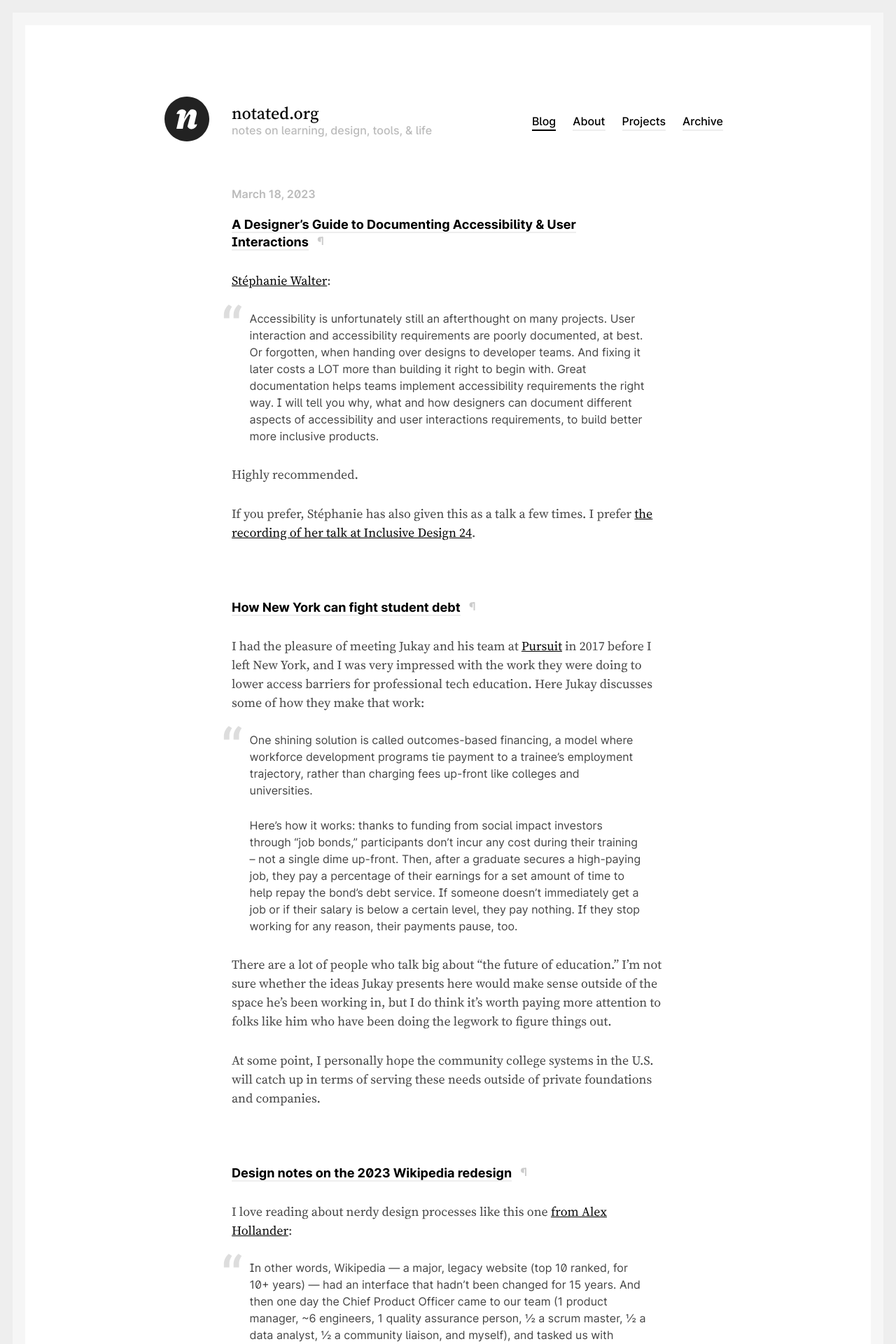
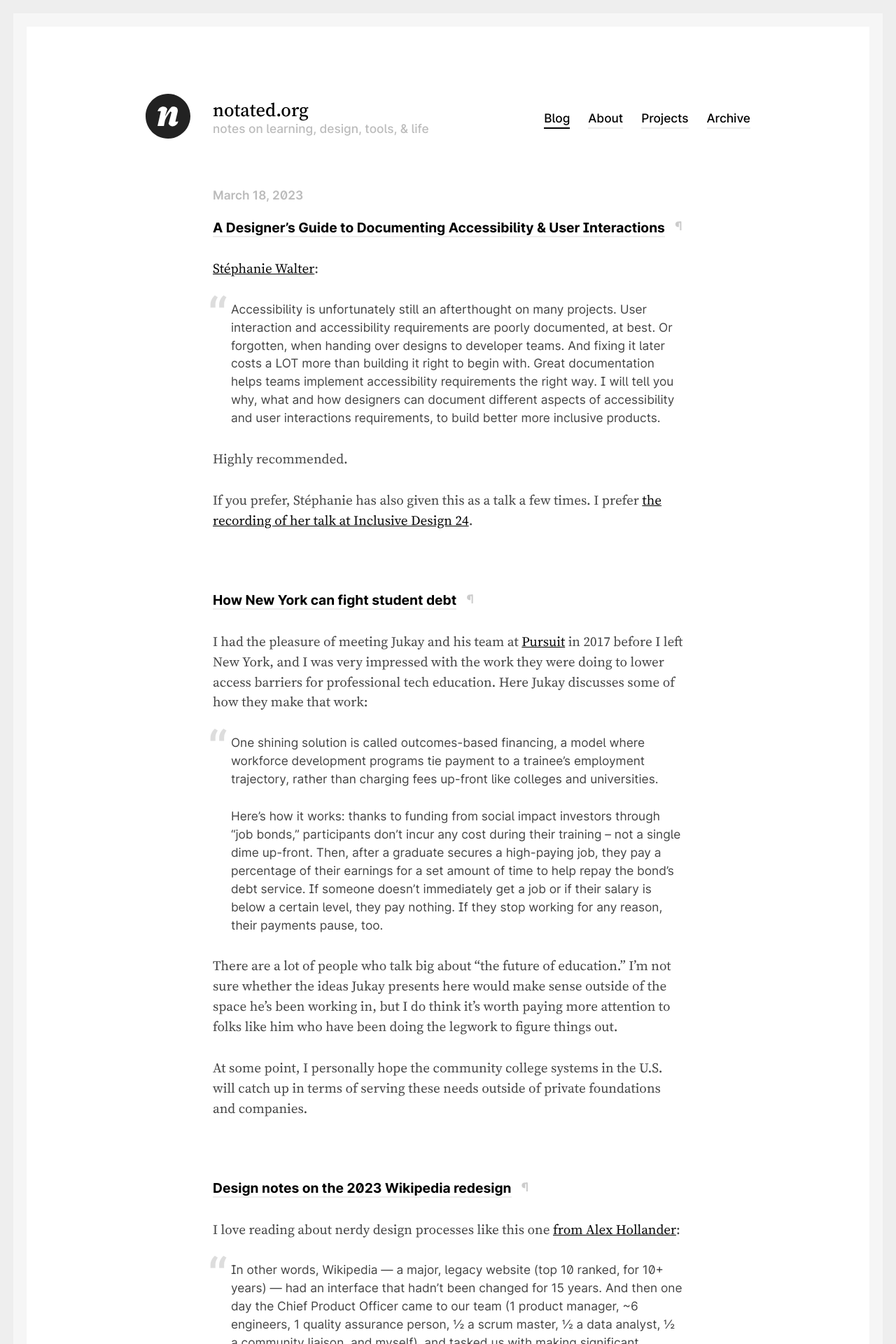
Before and after one commit to nevanscott/notated.org, a Jekyll site: the page built from index.html, in a window 1280 px wide. Shown: the top 1920 px of the page at 70% size. Built offline with Jekyll 4.4.1, drawn with Linux system fonts in a browser that asks for light colours; the list of posts is cut into pages by our own code.

Commit message:
improve responsive layout

```diff
--- a/_sass/components/banner.scss
+++ b/_sass/components/banner.scss
@@ -1,6 +1,5 @@
 [role="banner"] {
   font-family: var(--font-sans, sans-serif);
-  text-align: center;
 }
 
 [role="banner"] .site-identity a svg {
@@ -31,14 +30,13 @@
 
 [role="banner"] nav {
   display: flex;
-  justify-content: center;
-  align-items: center;
   font-size: var(--font-size-small);
   font-weight: 500;
+  gap: 0.75em;
+  padding: 0.5em 00;
 }
 [role="banner"] nav a {
   border-bottom: 2px solid var(--color-stroke);
-  margin: 0.5em 0.75em;
 }
 [role="banner"] nav a:hover {
   border-color: var(--color-stroke-contrast);
@@ -47,16 +45,29 @@
   border-color: inherit;
 }
 
+@media screen and (min-width: 30em) {
+  [role="banner"] .site-identity {
+    display: flex;
+    align-items: center;
+  }
+  [role="banner"] .site-identity a svg {
+    width: 48px;
+    height: 48px;
+  }
+  [role="banner"] .site-name {
+    margin-left: 16px;
+  }
+  [role="banner"] nav {
+    gap: 1.5em;
+    margin-left: 64px;
+  }
+}
 @media screen and (min-width: 48em) {
   [role="banner"] {
     display: flex;
     justify-content: space-between;
     align-items: center;
     text-align: left;
-  }
-  [role="banner"] .site-identity {
-    display: flex;
-    align-items: center;
   }
   [role="banner"] .site-identity a svg {
     width: 64px;
--- a/_sass/global.scss
+++ b/_sass/global.scss
@@ -127,14 +127,14 @@ h6 {
 
 blockquote {
   position: relative;
-  margin: 1.6em 0;
-  padding: 0 1.6em;
+  margin: 1.5em 0;
+  padding: 0 0 0 1.5em;
 }
 blockquote:before,
 blockquote:after {
   position: absolute;
   z-index: -1;
-  font-size: 4.8em;
+  font-size: 4em;
   font-weight: 600;
   line-height: 1;
   color: var(--color-text-decoration);
@@ -142,7 +142,7 @@ blockquote:after {
 blockquote:before {
   content: "“";
   top: -0.2em;
-  left: -0.2em;
+  left: -0.1em;
 }
 blockquote:after {
   display: none;
--- a/_sass/layout.scss
+++ b/_sass/layout.scss
@@ -3,9 +3,10 @@ body {
   border-style: solid;
   border-color: var(--color-stroke-frame-outer);
   border-width: 0.5em 0;
+  font-size: 100%;
   margin: 0 auto;
   min-height: 100vh;
-  padding: 2.5rem 32px;
+  padding: 1.5rem 16px;
 }
 
 [role="banner"],
@@ -24,17 +25,23 @@ main {
 }
 
 @media screen and (min-width: 30em) {
+  :root {
+    font-size: 110%;
+  }
   body {
     border-width: 0.5em;
     box-shadow: inset 0 0 0 0.5em var(--color-stroke-frame);
-    padding: 5rem 32px;
+    padding: 4rem 32px;
   }
 }
 @media screen and (min-width: 48em) {
+  :root {
+    font-size: 120%;
+  }
   body {
     border-width: 1em;
     box-shadow: inset 0 0 0 1em var(--color-stroke-frame);
-    padding: 7.5rem 48px;
+    padding: 6rem 48px;
   }
   main {
     box-sizing: border-box;
--- a/_sass/tokens.scss
+++ b/_sass/tokens.scss
@@ -7,10 +7,10 @@
 
   --measure: 60ch;
 
-  --font-size-small: 1rem;
-  --font-size-base: 1.125rem;
-  --font-size-heading: 1.25rem;
-  --font-size-title: 1.5rem;
+  --font-size-small: 0.9rem;
+  --font-size-base: 1rem;
+  --font-size-heading: 1.125rem;
+  --font-size-title: 1.375rem;
 
   --color-bg: white;
 
```
